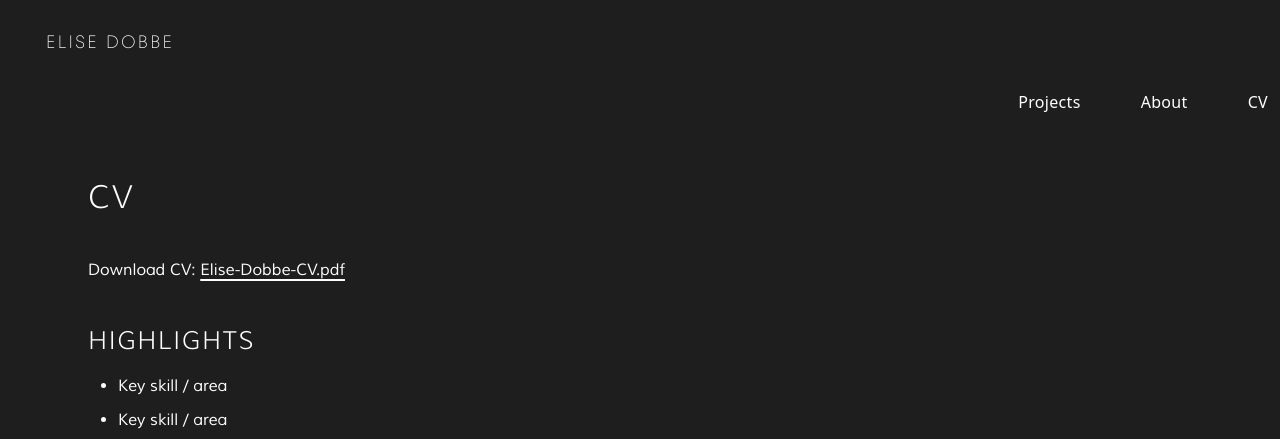
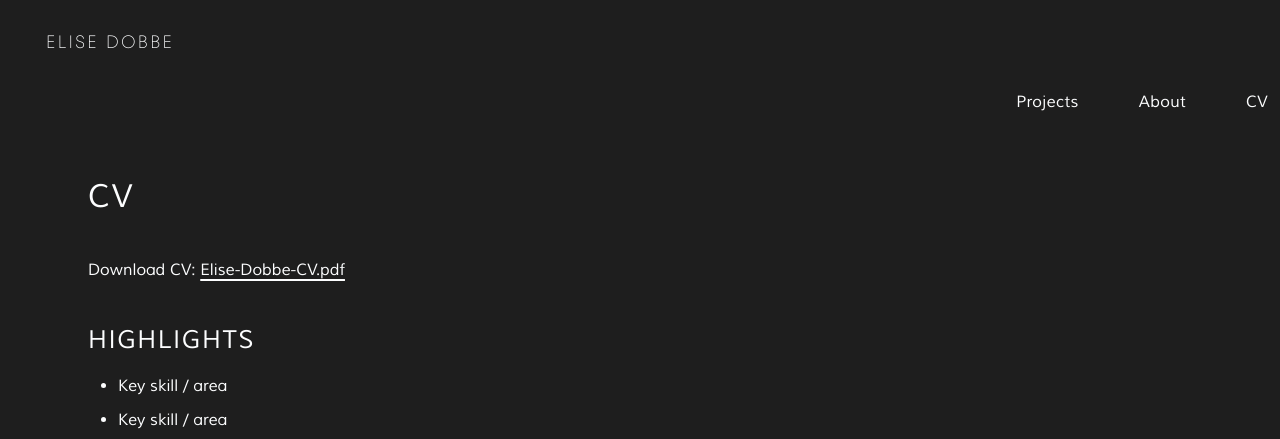
Before and after one commit to elisedobbe/portfolio, an MkDocs documentation site: the page built from docs/cv.md, in a window 1280 px wide. Shown: the top 439 px of the page. Built offline with MkDocs 1.6.1 and Material for MkDocs 9.7.7, drawn with Linux system fonts in a browser that asks for light colours.

Commit message:
Update extra.css

```diff
--- a/docs/assets/styles/extra.css
+++ b/docs/assets/styles/extra.css
@@ -252,3 +252,24 @@
 .md-tabs__item:first-child {
   display: none !important;
 }
+
+/* =========================
+   FORCE FONTS (FINAL)
+   ========================= */
+
+/* Header-navn (site_name) skal ALLTID være TT Fors */
+.md-header__title,
+.md-header__title .md-header__topic,
+.md-header__title .md-header__topic span,
+.md-header__topic {
+  font-family: "TT Fors" !important;
+  font-weight: 400 !important;
+}
+
+/* Meny (tabs) + innhold skal være Muli */
+.md-tabs__link,
+.md-typeset,
+.md-typeset * {
+  font-family: "Muli" !important;
+  font-weight: 400 !important;
+}
```
